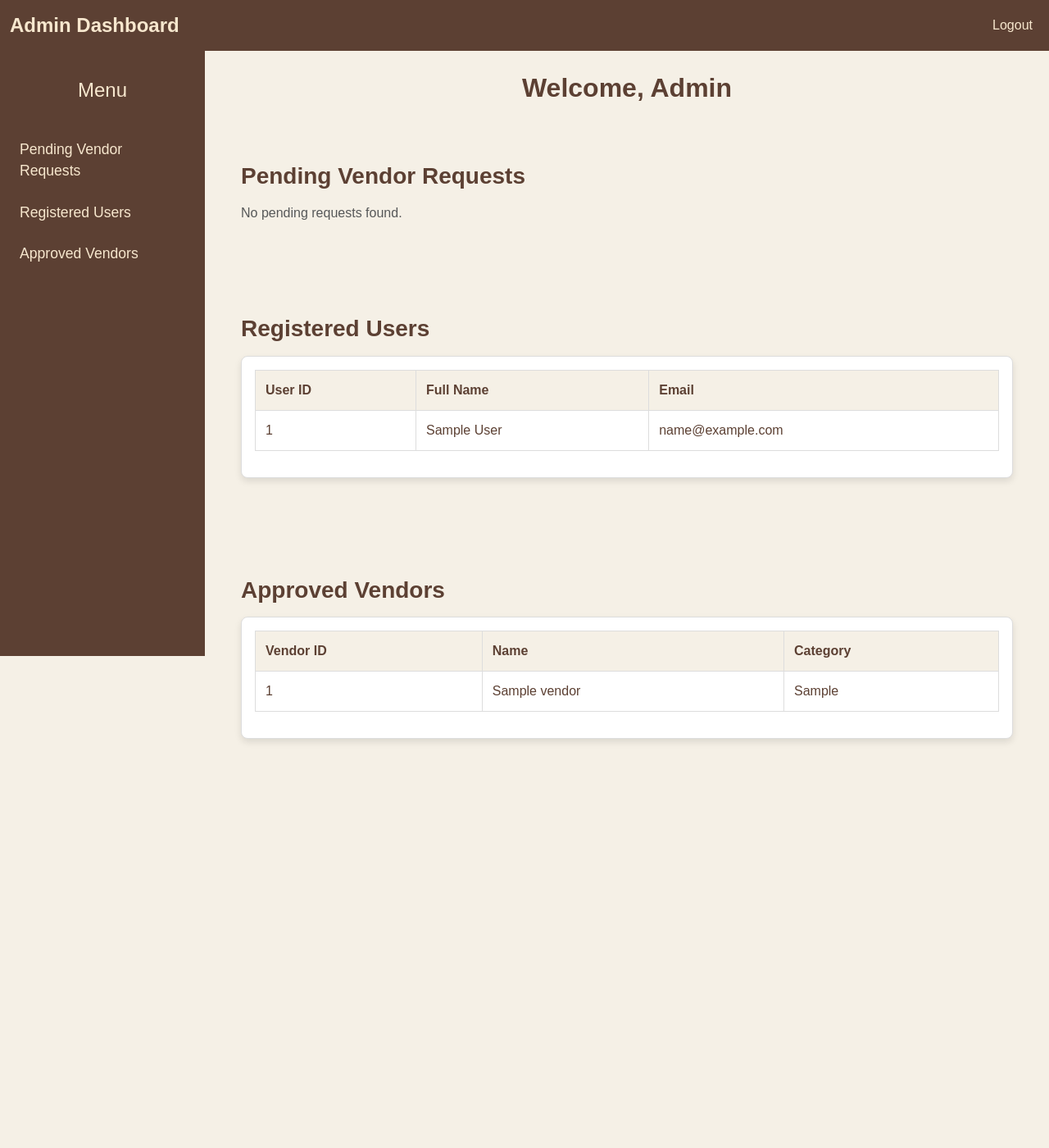
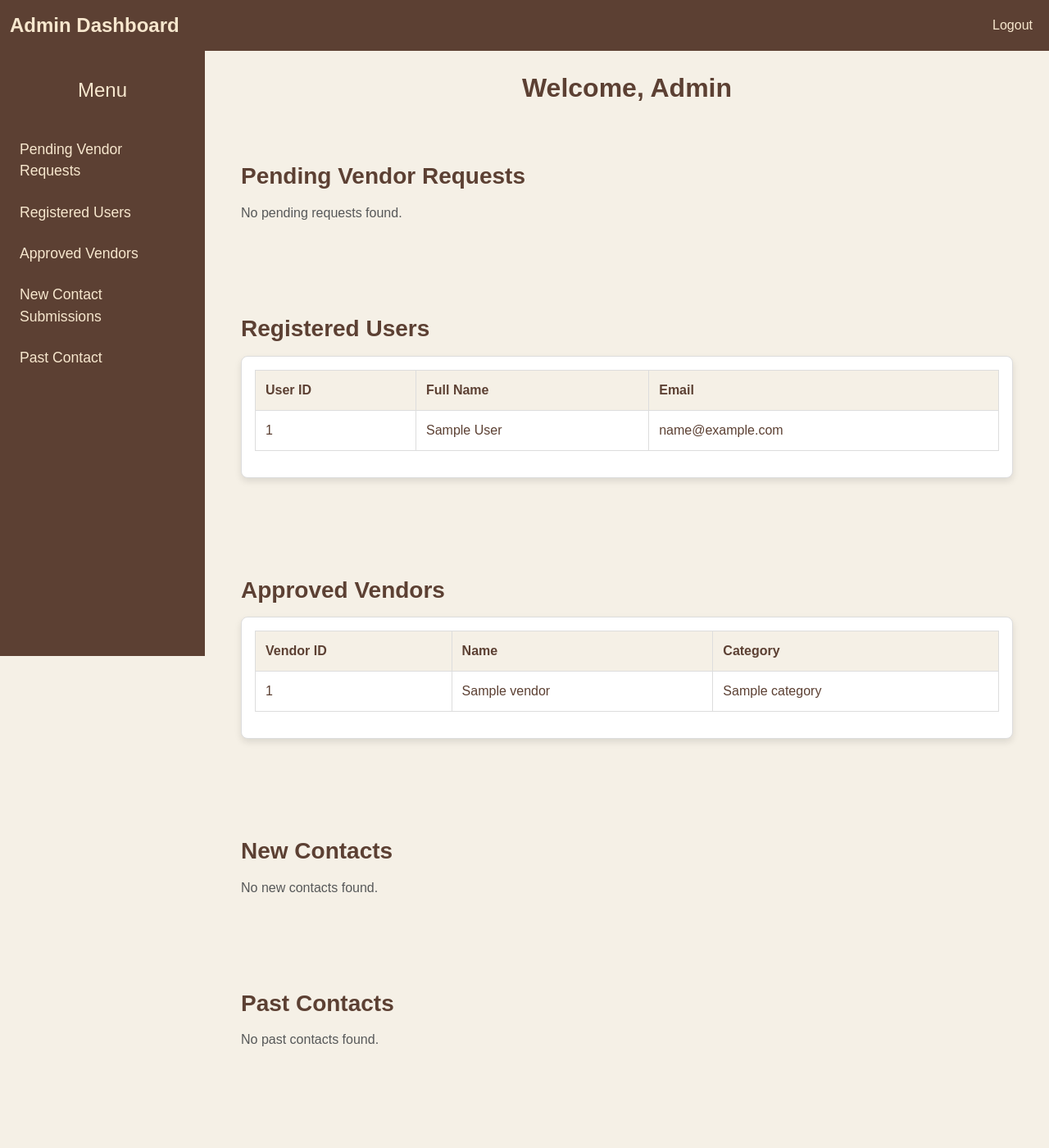
Before and after one commit to manasvi111/Raami, a PHP site: page /admin_dashboard.php in a window 1280 px wide. Shown: the whole page at 82% size. Before the commit the page ends 905 px from the top, so only its background shows below. Run offline with PHP 8.4, Linux system fonts and the light colour scheme; the visitor is signed in with stand-in values (Sample User, id 1); tables that the repository leaves empty or names only in its code hold one stand-in row (values such as "Sample post").

Commit message:
Add the section of contact us to manage by admin

```diff
--- a/admin_dashboard.php
+++ b/admin_dashboard.php
@@ -15,7 +15,19 @@
 $registeredUsers = $conn->query("SELECT * FROM users");
 
 // Fetch all approved vendors
-$approvedVendors = $conn->query("SELECT * FROM vendors");
+$approvedVendors = $conn->query("SELECT vendors.id, vendors.name, vendor_categories.category_name AS category
+    FROM vendors
+    JOIN vendor_categories ON vendors.category_id = vendor_categories.id");
+
+// Fetch contact submissions
+$contactSubmissions = $conn->query("SELECT * FROM contact_submissions ORDER BY submitted_at DESC");
+// Fetch new contacts
+$newContacts = $conn->query("SELECT * FROM contact_submissions WHERE status = 'new'");
+
+// Fetch past (reviewed) contacts
+$pastContacts = $conn->query("SELECT * FROM contact_submissions WHERE status = 'reviewed'");
+
+
 ?>
 
 <!DOCTYPE html>
@@ -53,6 +65,8 @@
     <a href="#pendingRequests">Pending Vendor Requests</a>
     <a href="#registeredUsers">Registered Users</a>
     <a href="#approvedVendors">Approved Vendors</a>
+    <a href="#new-contacts">New Contact Submissions</a>
+    <a href="#past-contacts">Past Contact</a>
 </div>
 
 <!-- Main Content -->
@@ -151,6 +165,77 @@
                 </div>
             </div>
         </section>
+
+       <!-- New Contacts Section -->
+        <section id="new-contacts" class="my-5">
+            <h3>New Contacts</h3>
+            <?php if ($newContacts->num_rows > 0): ?>
+                <div class="card">
+                    <div class="card-body">
+                        <table class="table table-bordered">
+                            <thead>
+                                <tr>
+                                    <th>Name</th>
+                                    <th>Email</th>
+                                    <th>Message</th>
+                                    <th>Date</th>
+                                    <th>Action</th>
+                                </tr>
+                            </thead>
+                            <tbody>
+                                <?php while ($contact = $newContacts->fetch_assoc()): ?>
+                                    <tr>
+                                        <td><?php echo htmlspecialchars($contact['name']); ?></td>
+                                        <td><?php echo htmlspecialchars($contact['email']); ?></td>
+                                        <td><?php echo htmlspecialchars($contact['message']); ?></td>
+                                        <td><?php echo htmlspecialchars($contact['submitted_at']); ?></td>
+                                        <td>
+                                        <a href="mark_as_reviewed.php?id=<?php echo $contact['id']; ?>" class="btn btn-sm btn-review">Mark as Reviewed</a>
+                                        </td>
+                                    </tr>
+                                <?php endwhile; ?>
+                            </tbody>
+                        </table>
+                    </div>
+                </div>
+            <?php else: ?>
+                <p class="text-muted">No new contacts found.</p>
+            <?php endif; ?>
+        </section>
+
+        <!-- Past Contacts Section -->
+        <section id="past-contacts" class="my-5">
+            <h3>Past Contacts</h3>
+            <?php if ($pastContacts->num_rows > 0): ?>
+                <div class="card">
+                    <div class="card-body">
+                        <table class="table table-bordered">
+                            <thead>
+                                <tr>
+                                    <th>Name</th>
+                                    <th>Email</th>
+                                    <th>Message</th>
+                                    <th>Date</th>
+                                </tr>
+                            </thead>
+                            <tbody>
+                                <?php while ($contact = $pastContacts->fetch_assoc()): ?>
+                                    <tr>
+                                        <td><?php echo htmlspecialchars($contact['name']); ?></td>
+                                        <td><?php echo htmlspecialchars($contact['email']); ?></td>
+                                        <td><?php echo htmlspecialchars($contact['message']); ?></td>
+                                        <td><?php echo htmlspecialchars($contact['submitted_at']); ?></td>
+                                    </tr>
+                                <?php endwhile; ?>
+                            </tbody>
+                        </table>
+                    </div>
+                </div>
+            <?php else: ?>
+                <p class="text-muted">No past contacts found.</p>
+            <?php endif; ?>
+        </section>
+
     </div>
 </div>
 
--- a/admin_styles.css
+++ b/admin_styles.css
@@ -165,6 +165,23 @@
     margin-top: 1rem;
     text-align: center;
 }
+/* Style for "Mark as Reviewed" Button */
+.btn-review {
+    background-color: #5c4033; /* Main theme color */
+    color: #ffffff; /* White text color */
+    border: none;
+    padding: 0.5rem 1rem;
+    border-radius: 30px;
+    font-weight: bold;
+    transition: background-color 0.3s ease, transform 0.2s ease;
+}
+
+.btn-review:hover {
+    background-color: #4a3127; /* Slightly darker shade on hover */
+    color: #f7e7ce; /* Light theme color */
+    transform: translateY(-2px); /* Lift effect on hover */
+}
+
 
 /* Mobile Responsive */
 @media (max-width: 768px) {
```
Also changed, not shown: contact.php (+32 -7 lines), mark_as_reviewed.php (added, +13 -0 lines), submit_contact.php (added, +25 -0 lines).
